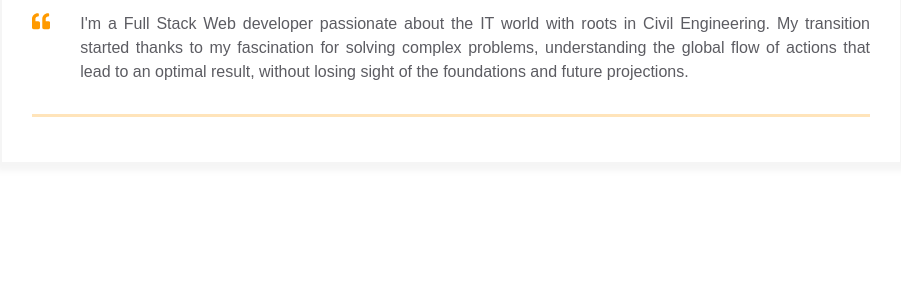
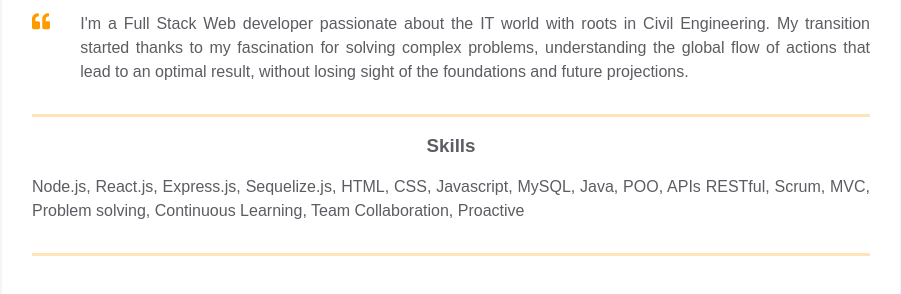
Before and after one commit to maxife36/homepage, a plain HTML site: page index.html in a window 1280 px wide. Shown: the part 338-632 px from the top of the page, without its empty margins (189-1090 px from the left). Drawn offline with Linux system fonts and the light colour scheme.

Commit message:
Add Skills Section

```diff
--- a/index.html
+++ b/index.html
@@ -64,6 +64,15 @@
           </div>
         </div>
 
+        <div class="container">
+            <div class="resume__block">
+              <div class="skills">
+                <h3 class="skills__header">Skills</h3>
+                <p class="skills__text">Node.js, React.js, Express.js, Sequelize.js, HTML, CSS, Javascript, MySQL, Java, POO, APIs RESTful, Scrum, MVC, Problem solving, Continuous Learning, Team Collaboration, Proactive</p>
+              </div>
+            </div>
+          </div>
+
       </div>
     </main>
   </body>
```
